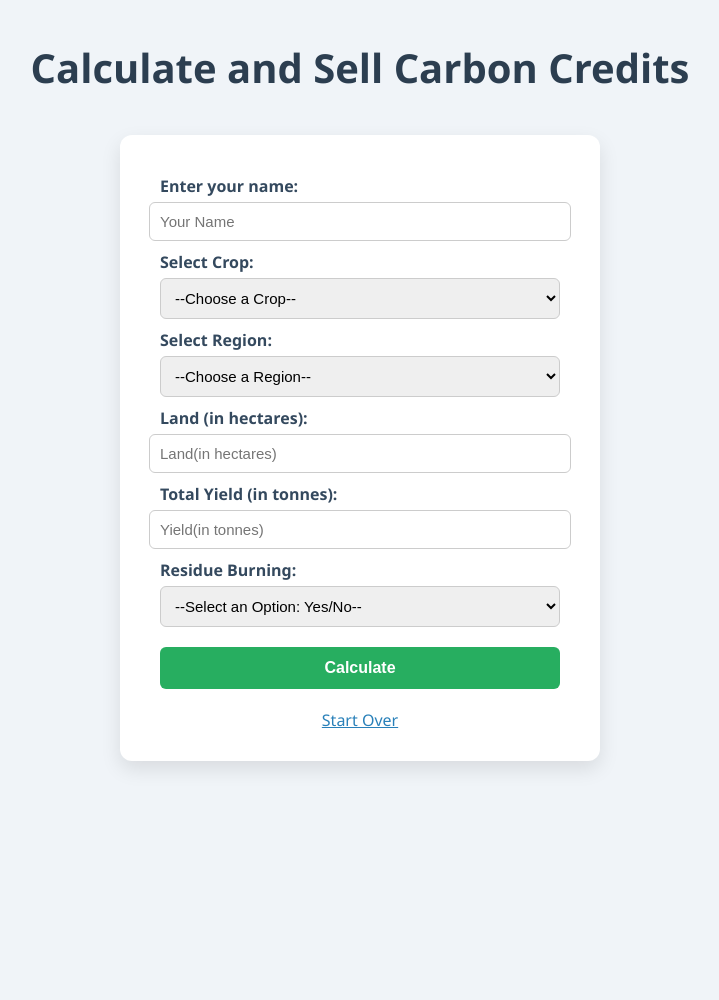
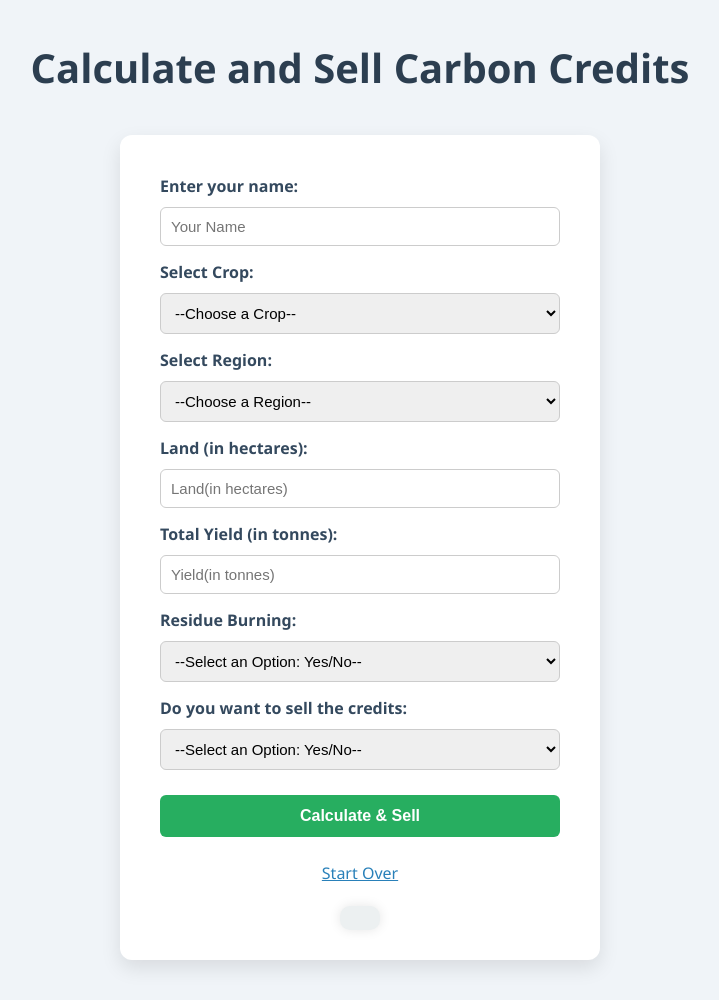
Before and after one commit to aaditya-malakar/Sell_CC, a Flask app: page / in a window 1280 px wide. Shown: the whole page, without its empty margins (280-999 px from the left). Before the commit the page ends 769 px from the top, so only its background shows below. Run offline with Flask 3, Linux system fonts and the light colour scheme.

Commit message:
Update index.html

```diff
--- a/templates/index.html
+++ b/templates/index.html
@@ -1,6 +1,7 @@
 <!DOCTYPE html>
 <html>
 <head>
+    <meta name="viewport" content="width=device-width, initial-scale=1.0">
     <title>Carbon Credit Calculator</title>
     <style>
         body {
@@ -71,9 +72,6 @@
         }
 
         .result-box {
-            position: fixed;
-            bottom: 20px;
-            left: 20px;
             font-size: 18px;
             font-weight: bold;
             color: #27ae60;
@@ -86,12 +84,18 @@
         select.options {
             font-weight: bold;
         }
+        input, select{
+            width: 250px;
+            padding: 8px;
+            margin: 5px 0;
+            box-sizing: border-box;
+        }
     </style>
 </head>
 <body>
     <h1>Calculate and Sell Carbon Credits</h1>
 
-    <form action="/calculate" method="post">
+    <form action="/calculate#result-section" method="post">
         <label>Enter your name:</label>
             <input type="text" name="user_name" placeholder="Your Name" required>
         <label for="crop">Select Crop:</label>
@@ -127,15 +131,22 @@
                 <option value="yes">Yes</option>
                 <option value="no">No</option>
             </select>
+        <label for="sell">Do you want to sell the credits:</label>
+            <select name="sell" id="sell" required>
+                <option value="">--Select an Option: Yes/No--</option>
+                <option value="yes">Yes</option>
+                <option value="no">No</option>
+            </select>
 
-        <input type="submit" value="Calculate">
+        <input type="submit" value="Calculate & Sell">
         <a href="/" style="margin-top: 20px; display: inline-block; color: #2980b9;">Start Over</a>
-    </form>
-
-    {% if result is not none %}
-        <div class="result-box">
+        <br>
+        {% if result is not none %}
+        <div class="result-box" id="result-section">
             {{ result }}
         </div>
     {% endif %}
+    </form>
+
 </body>
 </html>
```
